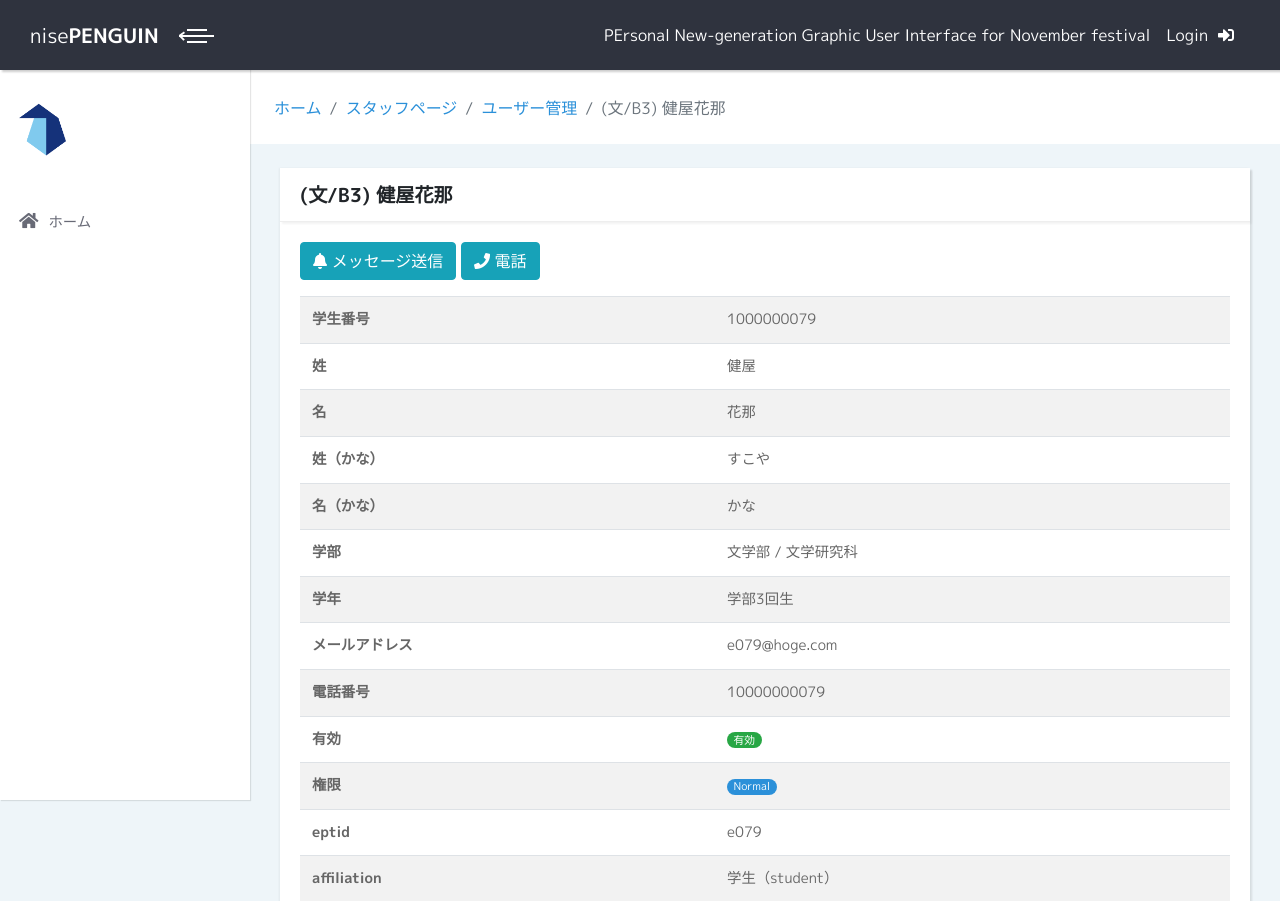
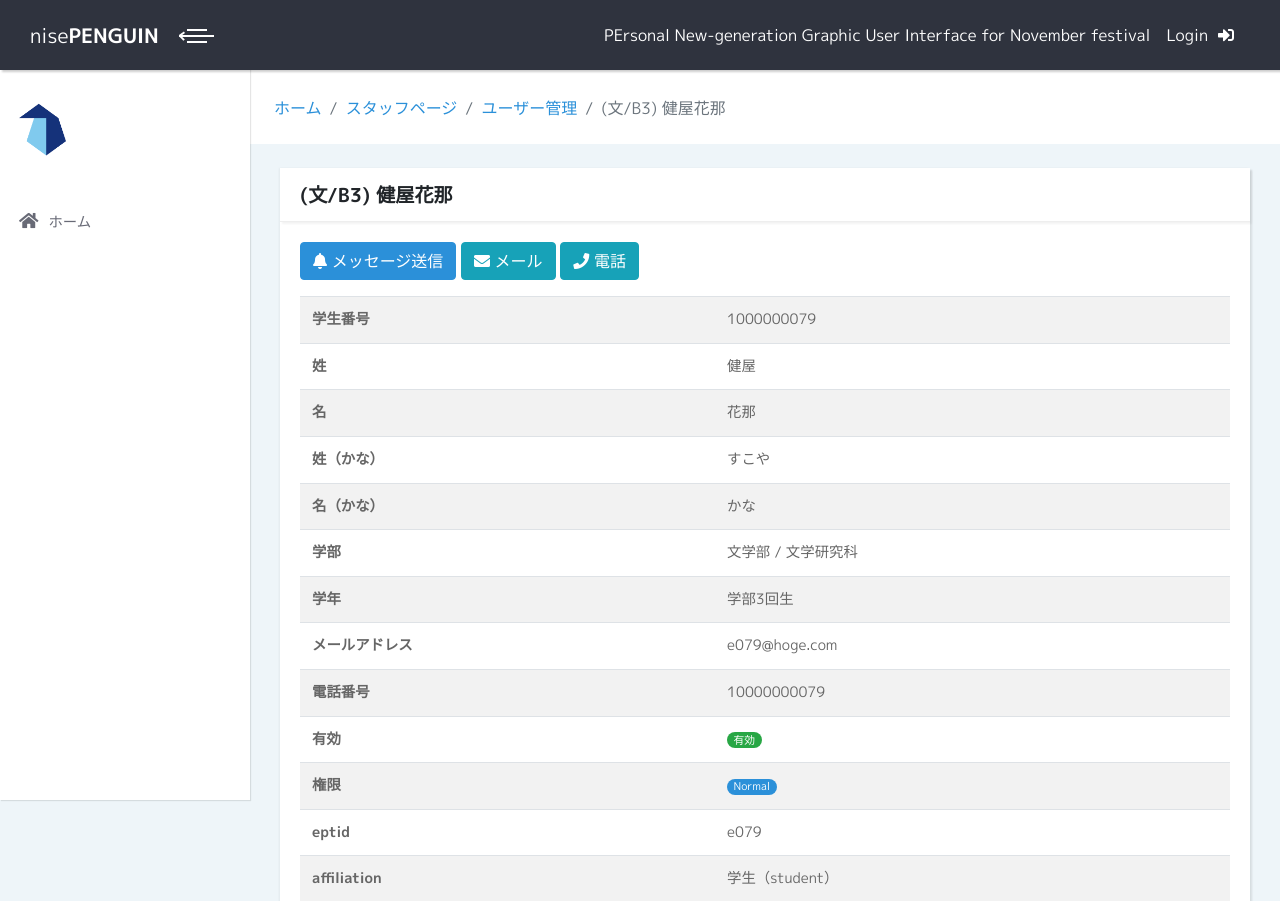
Before and after one commit to Zoniisan/penguin, a Django app: template django/home/templates/home/auth_user_detail.html in a window 1280 px wide. Shown: the top 901 px of the page. Run offline with Django 3.2, Linux system fonts and the light colour scheme; the template is opened without the code that fills it: values that come from a table or form of the project are taken from there, others are empty; data comes from the database, SQL or seed files in the repository; parts of the project's set-up code (start-up, migrations or seed data) failed here and were passed over; some libraries are stand-ins or nearby versions.

Commit message:
update: user detail > message send

```diff
--- a/django/home/templates/home/auth_user_detail.html
+++ b/django/home/templates/home/auth_user_detail.html
@@ -24,7 +24,8 @@ active
             </div>
             <div class="card-body">
                 <div class="mb-3">
-                    <a class="btn btn-info" href="#"><i class="fas fa-bell"></i>&nbsp;メッセージ送信</a>
+                    <a class="btn btn-primary" href="{% url 'home:message_create' 'normal' %}?to={{ object.id }}"><i class="fas fa-bell"></i>&nbsp;メッセージ送信</a>
+                    <a class="btn btn-info" href="email:{{ object.email }}"><i class="fas fa-envelope"></i>&nbsp;メール</a>
                     <a class="btn btn-info" href="tel:{{ object.tel }}"><i class="fas fa-phone"></i>&nbsp;電話</a>
                 </div>
                 <table class="table table-striped">
--- a/django/home/views/message.py
+++ b/django/home/views/message.py
@@ -92,6 +92,10 @@ class StaffCreateView(mixins.StaffOnlyMixin, generic.CreateView):
         form = super().get_form()
         form.fields['department'].queryset = \
             self.request.user.department_list()
+
+        # get クエリで宛先ユーザー id が投げられた場合は対応
+        if self.request.GET.get('to'):
+            form.fields['to'].initial = self.request.GET.get('to')
 
         # all モードの場合は個人情報を入力した全 user を宛先とする。
         if self.mode == 'all':
```
